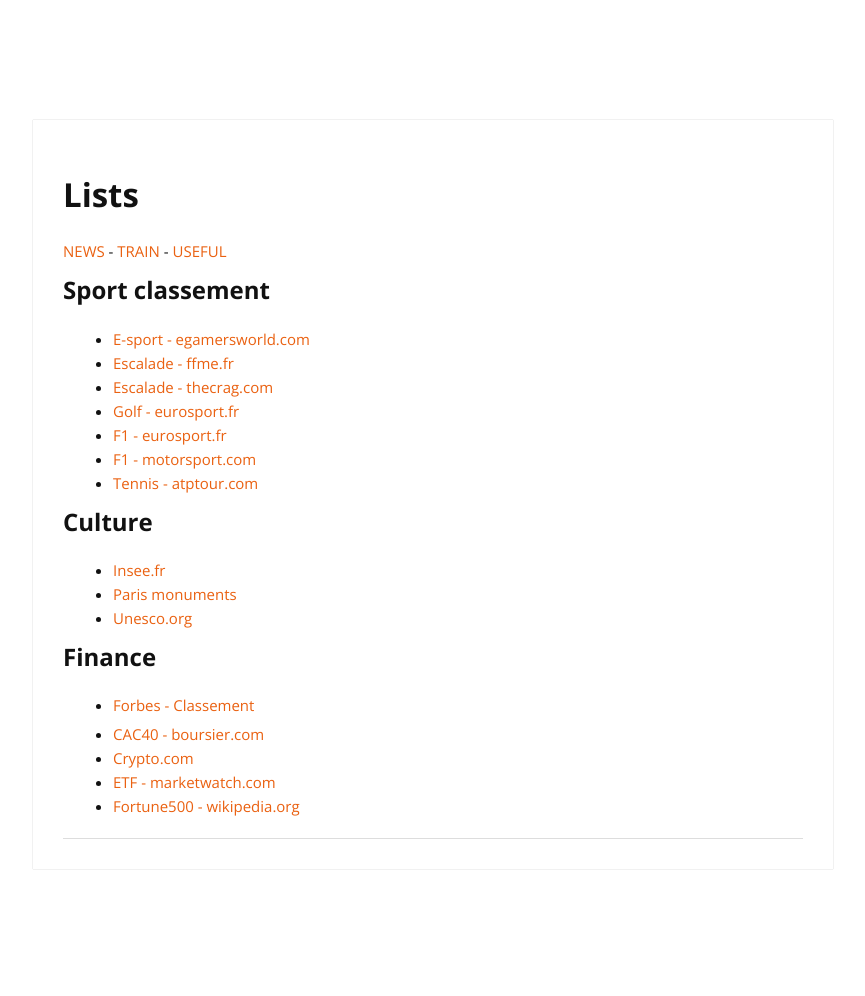
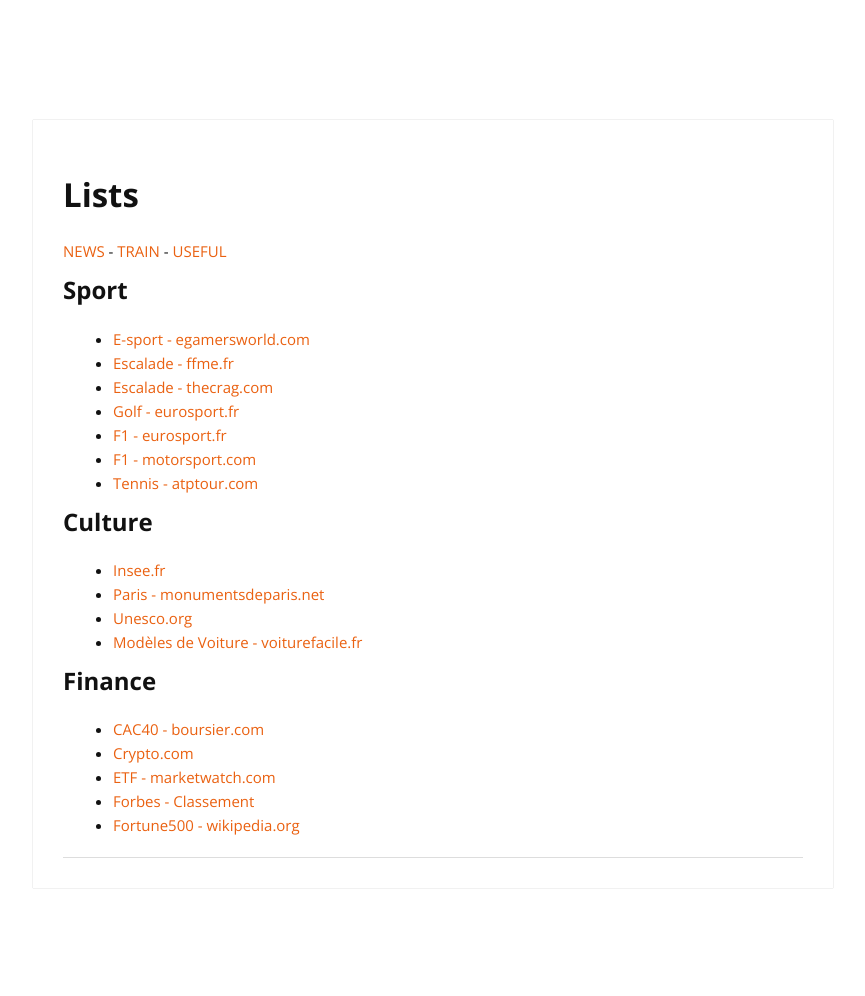
Before and after one commit to cylmat/cylmat.github.io, a Jekyll site: the page built from _pages/lists.md, in a window 1280 px wide. Shown: the whole page, without its empty margins (207-1072 px from the left). Built offline with Jekyll 4.4.1, drawn with Linux system fonts in a browser that asks for light colours; nearby versions of some CDN libraries.

Commit message:
Update lists.md

```diff
--- a/_pages/lists.md
+++ b/_pages/lists.md
@@ -6,7 +6,7 @@
 
 [NEWS](https://cylmat.github.io/news) - [TRAIN](https://cylmat.github.io/train) - [USEFUL](https://cylmat.github.io/useful)
 
-## Sport classement
+## Sport
 
 - [E-sport - egamersworld.com](https://fr.egamersworld.com/ranking/streaming)
 - [Escalade - ffme.fr](https://www.ffme.fr/escalade/competition/classement-escalade)
@@ -19,14 +19,14 @@
 ## Culture
 
 - [Insee.fr](https://www.insee.fr/fr/accueil)
-- [Paris monuments](http://monumentsdeparis.net)
+- [Paris - monumentsdeparis.net](http://monumentsdeparis.net)
 - [Unesco.org](https://whc.unesco.org/fr/list)
+- [Modèles de Voiture - voiturefacile.fr](https://voiturefacile.fr/marques)
 
 ## Finance
-
-* [Forbes - Classement](https://www.forbes.fr/classements)
 
 - [CAC40 - boursier.com](https://www.boursier.com/indices/composition/cac-40-FR0003500008,FR.html)
 - [Crypto.com](https://crypto.com/price)
 - [ETF - marketwatch.com](https://www.marketwatch.com/tools/top-25-etfs)
+- [Forbes - Classement](https://www.forbes.fr/classements)
 - [Fortune500 - wikipedia.org](https://fr.m.wikipedia.org/wiki/Fortune_Global_500)
```
